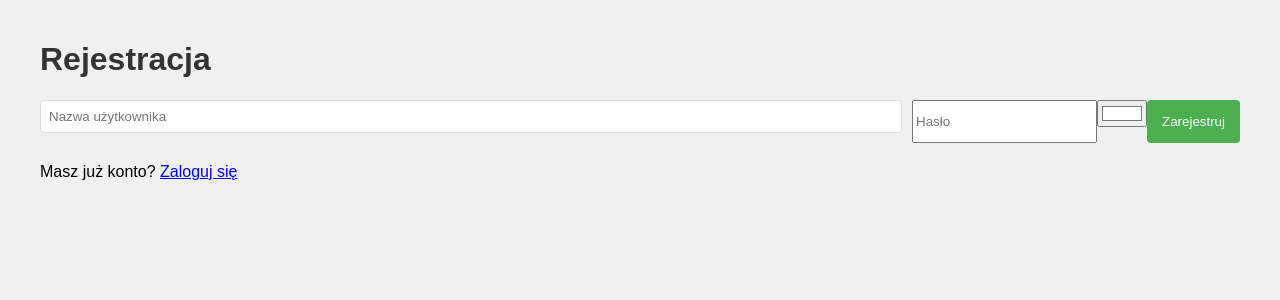
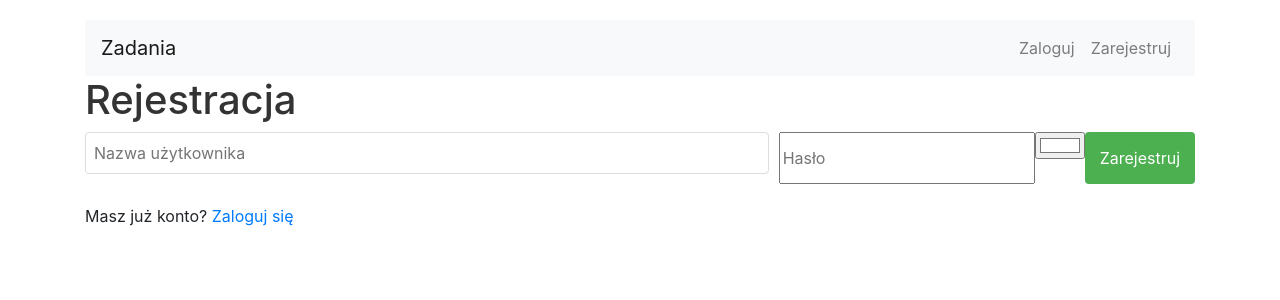
Before and after one commit to Osmobaits/Zadania, a Flask app: page /register in a window 1280 px wide. Shown: the top 300 px of the page. Run offline with Flask 3, Linux system fonts and the light colour scheme; parts of the project's set-up code (start-up, migrations or seed data) failed here and were passed over; some libraries are stand-ins or nearby versions.

Commit message:
Update base.html

```diff
--- a/templates/base.html
+++ b/templates/base.html
@@ -5,10 +5,43 @@
     <meta name="viewport" content="width=device-width, initial-scale=1.0">
     <title>Zarządzanie Zadaniami</title>
     <link rel="stylesheet" href="{{ url_for('static', filename='style.css') }}">
+     <!-- Dodaj Bootstrap (opcjonalnie, ale ułatwia stylowanie) -->
+    <link rel="stylesheet" href="https://stackpath.bootstrapcdn.com/bootstrap/4.5.2/css/bootstrap.min.css">
+
 </head>
 <body>
-    <div class="container">
+   <div class="container">
+        <nav class="navbar navbar-expand-lg navbar-light bg-light">
+          <a class="navbar-brand" href="{{ url_for('index') }}">Zadania</a>
+          <button class="navbar-toggler" type="button" data-toggle="collapse" data-target="#navbarNav" aria-controls="navbarNav" aria-expanded="false" aria-label="Toggle navigation">
+            <span class="navbar-toggler-icon"></span>
+          </button>
+          <div class="collapse navbar-collapse" id="navbarNav">
+            <ul class="navbar-nav ml-auto">
+              {% if current_user.is_authenticated %}
+                <li class="nav-item">
+                    <span class="navbar-text">Zalogowany jako: {{ current_user.username }}</span>
+                </li>
+                <li class="nav-item">
+                  <a class="nav-link" href="{{ url_for('logout') }}">Wyloguj</a>
+                </li>
+              {% else %}
+                <li class="nav-item">
+                  <a class="nav-link" href="{{ url_for('login') }}">Zaloguj</a>
+                </li>
+                 <li class="nav-item">
+                    <a class="nav-link" href="{{ url_for('register') }}">Zarejestruj</a>
+                </li>
+              {% endif %}
+            </ul>
+          </div>
+        </nav>
+
         {% block content %}{% endblock %}
     </div>
+     <!-- Dodaj skrypty Bootstrap (opcjonalnie) -->
+    <script src="https://code.jquery.com/jquery-3.5.1.slim.min.js"></script>
+    <script src="https://cdn.jsdelivr.net/npm/@popperjs/core@2.5.3/dist/umd/popper.min.js"></script>
+    <script src="https://stackpath.bootstrapcdn.com/bootstrap/4.5.2/js/bootstrap.min.js"></script>
 </body>
 </html>
```
